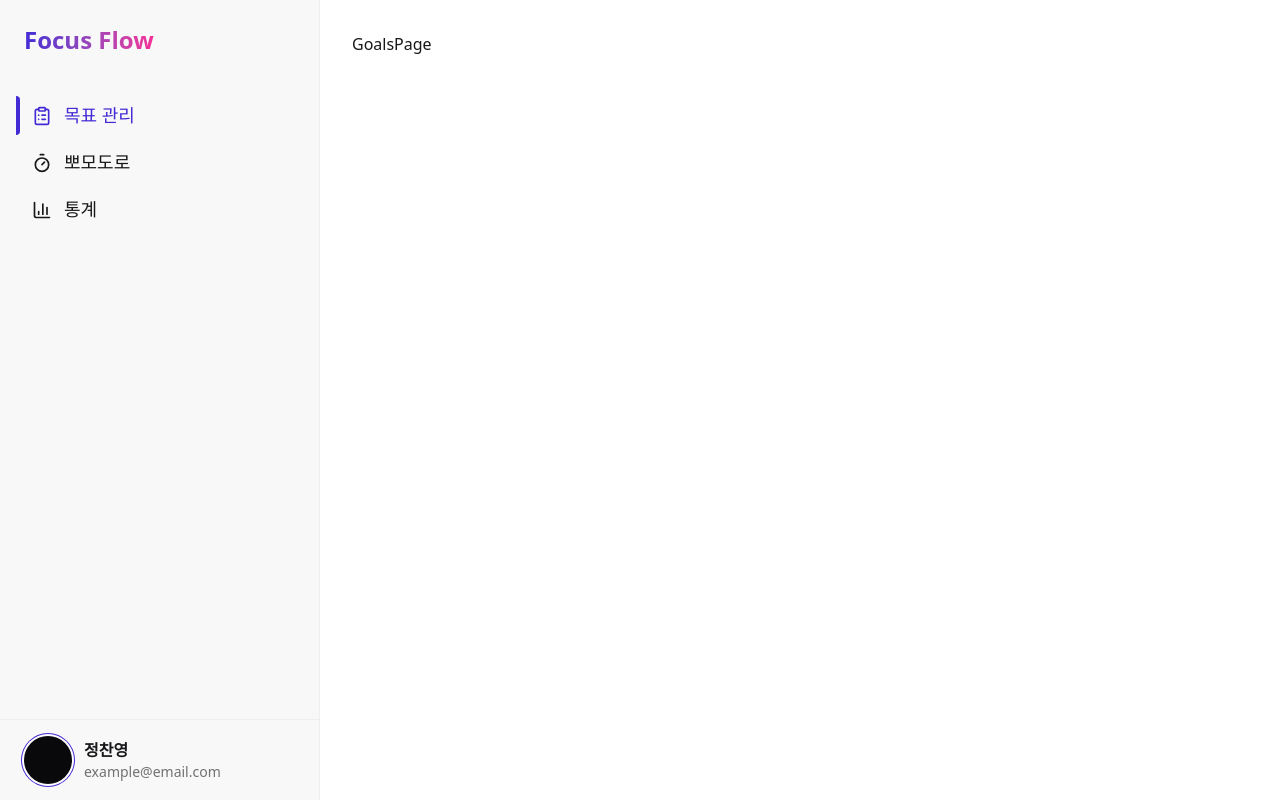
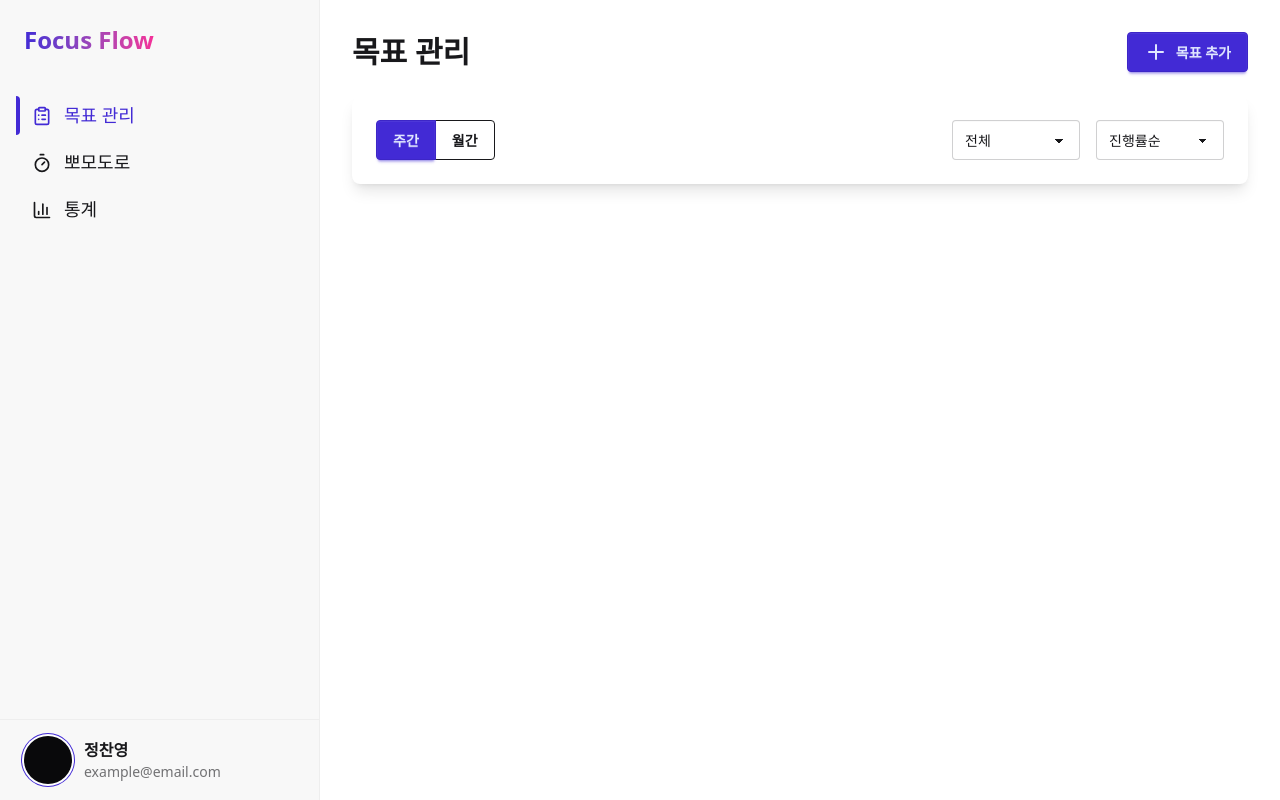
Before and after one commit to jchyng/focus-flow, a Next.js app: page /goals in a window 1280 px wide. Built offline with nearby package versions, Linux system fonts and the light colour scheme.

Commit message:
목표 관리 페이지 헤더 및 검색 옵션 바 퍼블리싱

```diff
--- a/src/app/(dashboard)/goals/layout.tsx
+++ /dev/null
@@ -1,7 +0,0 @@
-export default function GoalsLayout({
-  children,
-}: {
-  children: React.ReactNode;
-}) {
-  return <div>{children}</div>;
-}
--- a/src/app/(dashboard)/goals/page.tsx
+++ b/src/app/(dashboard)/goals/page.tsx
@@ -1,3 +1,206 @@
+"use client";
+
+import { Plus, ChevronLeft, ChevronRight } from "lucide-react";
+import { useState } from "react";
+
+enum Period {
+  WEEKLY = "weekly",
+  MONTHLY = "monthly",
+}
+
+enum SortOption {
+  PROGRESS = "progress",
+  CREATED = "created",
+  DUE = "due",
+}
+
+const SortOptionText: Record<SortOption, string> = {
+  [SortOption.PROGRESS]: "진행률순",
+  [SortOption.CREATED]: "생성일순",
+  [SortOption.DUE]: "마감일순",
+};
+
+enum FilterStatus {
+  ALL = "all",
+  DOING = "doing",
+  DONE = "done",
+}
+
+const FilterStatusText: Record<FilterStatus, string> = {
+  [FilterStatus.ALL]: "전체",
+  [FilterStatus.DOING]: "진행중",
+  [FilterStatus.DONE]: "완료",
+};
+
+function formatYearMonth(date: Date): string {
+  return `${date.getFullYear()}-${String(date.getMonth() + 1).padStart(
+    2,
+    "0"
+  )}`;
+}
+
+function Header() {
+  return (
+    <div className="flex justify-between items-center">
+      <h1 className="text-3xl font-bold text-base-content">목표 관리</h1>
+      <button
+        className="btn btn-primary gap-2"
+        onClick={() => alert("모달 추가 예정")}
+      >
+        <Plus /> 목표 추가
+      </button>
+    </div>
+  );
+}
+
+interface PeriodSelectionProps {
+  period: Period;
+  onPeriodChange: (period: Period) => void;
+  yearMonth: string;
+  onYearMonthChange: (yearMonth: string) => void;
+}
+
+function PeriodSelector({
+  period,
+  onPeriodChange,
+  yearMonth,
+  onYearMonthChange,
+}: PeriodSelectionProps) {
+  const handlePrevMonth = () => {
+    const [year, month] = yearMonth.split("-").map(Number);
+    const date = new Date(year, month - 2); // month is 0-based
+    onYearMonthChange(formatYearMonth(date));
+  };
+
+  const handleNextMonth = () => {
+    const [year, month] = yearMonth.split("-").map(Number);
+    const date = new Date(year, month); // month is 0-based
+    onYearMonthChange(formatYearMonth(date));
+  };
+
+  return (
+    <div className="flex items-center gap-4">
+      <div className="join">
+        <input
+          className="join-item btn btn-outline"
+          type="radio"
+          name="period"
+          aria-label="주간"
+          checked={period === Period.WEEKLY}
+          onChange={() => onPeriodChange(Period.WEEKLY)}
+        />
+        <input
+          className="join-item btn btn-outline"
+          type="radio"
+          name="period"
+          aria-label="월간"
+          checked={period === Period.MONTHLY}
+          onChange={() => onPeriodChange(Period.MONTHLY)}
+        />
+      </div>
+
+      {period === Period.MONTHLY && (
+        <div className="flex items-center gap-2">
+          <button
+            className="btn btn-square btn-outline btn-sm"
+            onClick={handlePrevMonth}
+          >
+            <ChevronLeft size={16} />
+          </button>
+          <span className="w-24 text-center font-medium">
+            {yearMonth.replace("-", "년 ") + "월"}
+          </span>
+          <button
+            className="btn btn-square btn-outline btn-sm"
+            onClick={handleNextMonth}
+          >
+            <ChevronRight size={16} />
+          </button>
+        </div>
+      )}
+    </div>
+  );
+}
+
+interface StatusSelectionProps {
+  status: keyof typeof FilterStatus;
+  onStatusChange: (status: keyof typeof FilterStatus) => void;
+}
+
+function StatusSelector({ status, onStatusChange }: StatusSelectionProps) {
+  return (
+    <select
+      className="select select-bordered w-32"
+      value={status}
+      onChange={(e) =>
+        onStatusChange(e.target.value as keyof typeof FilterStatus)
+      }
+    >
+      {Object.entries(FilterStatusText).map(([value, label]) => (
+        <option key={value} value={value}>
+          {label}
+        </option>
+      ))}
+    </select>
+  );
+}
+
+interface SortSelectionProps {
+  sortBy: SortOption;
+  onSortChange: (sortBy: SortOption) => void;
+}
+
+function SortSelector({ sortBy, onSortChange }: SortSelectionProps) {
+  return (
+    <select
+      className="select select-bordered w-32"
+      value={sortBy}
+      onChange={(e) => onSortChange(e.target.value as SortOption)}
+    >
+      {Object.entries(SortOptionText).map(([value, label]) => (
+        <option key={value} value={value}>
+          {label}
+        </option>
+      ))}
+    </select>
+  );
+}
+
+function LookupOptionsBar() {
+  const [period, setPeriod] = useState<Period>(Period.WEEKLY);
+  const currentDate = new Date();
+  const [yearMonth, setYearMonth] = useState<string>(
+    formatYearMonth(currentDate)
+  );
+  const [status, setStatus] = useState<keyof typeof FilterStatus>("ALL");
+  const [sortBy, setSortBy] = useState<SortOption>(SortOption.PROGRESS);
+
+  return (
+    <div className="card bg-base-100 shadow-lg">
+      <div className="card-body">
+        <div className="flex flex-col md:flex-row justify-between gap-4">
+          <PeriodSelector
+            period={period}
+            onPeriodChange={setPeriod}
+            yearMonth={yearMonth}
+            onYearMonthChange={setYearMonth}
+          />
+
+          <div className="flex items-center gap-4">
+            <StatusSelector status={status} onStatusChange={setStatus} />
+            <SortSelector sortBy={sortBy} onSortChange={setSortBy} />
+          </div>
+        </div>
+      </div>
+    </div>
+  );
+}
+
 export default function GoalsPage() {
-  return <div>GoalsPage</div>;
+  return (
+    <div className="space-y-6">
+      <Header />
+      <LookupOptionsBar />
+    </div>
+  );
 }
```
